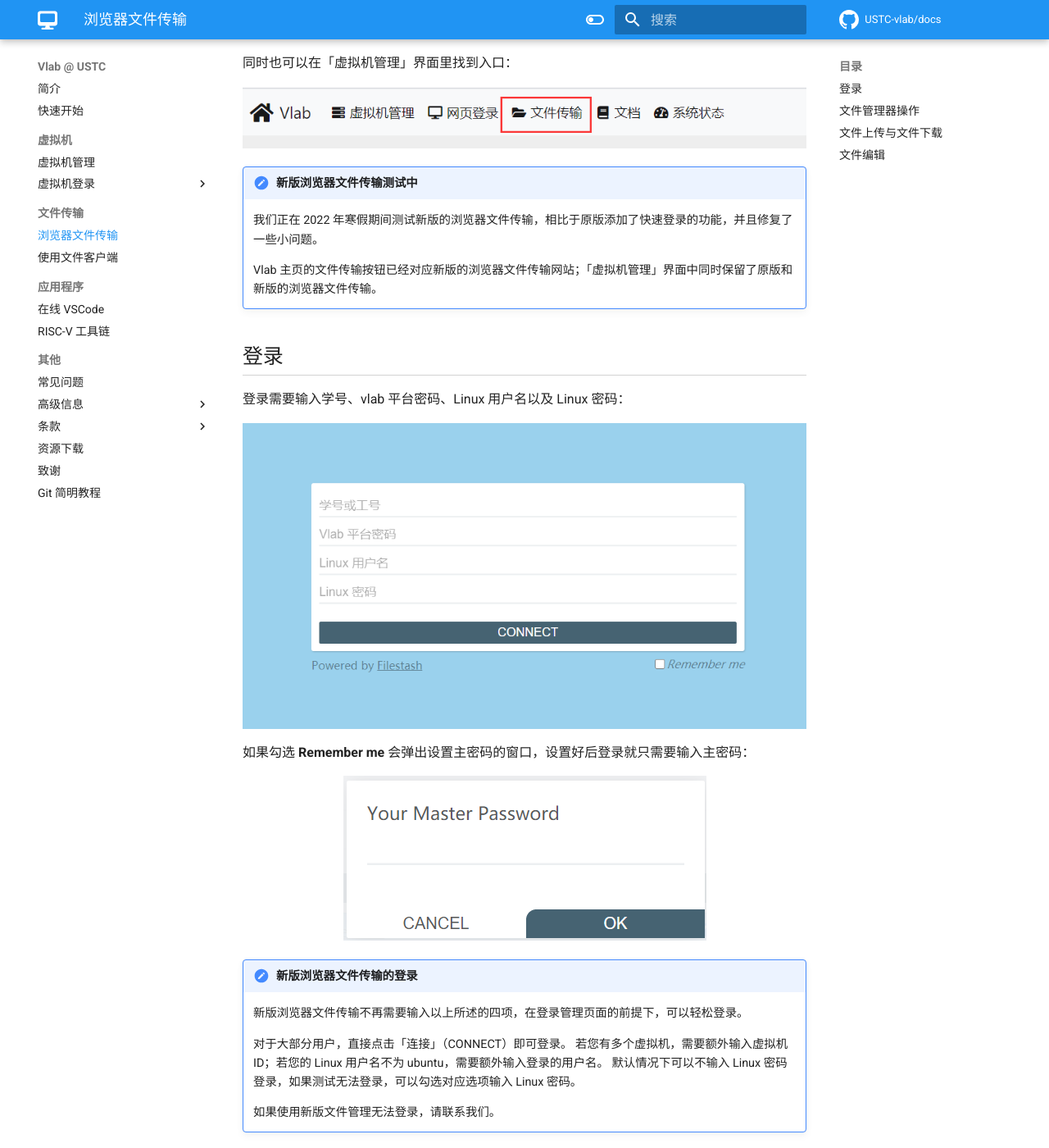
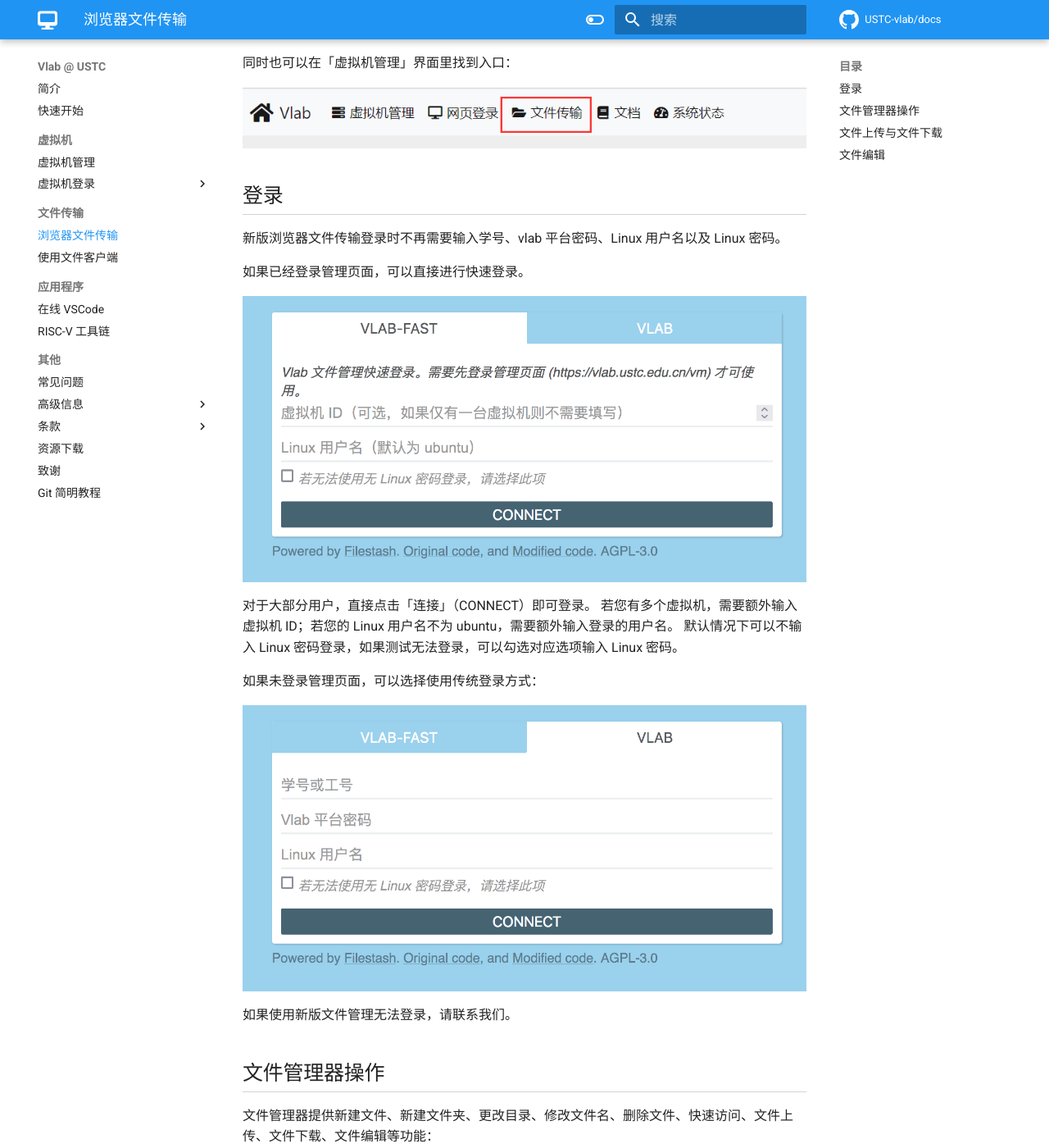
Before and after one commit to USTC-vlab/docs, an MkDocs documentation site: the page built from docs/file/filestash.md, in a window 1280 px wide and 1400 px high, scrolled down 537 px. Shown: the whole window at 82% size. Built offline with MkDocs 1.6.1 and Material for MkDocs 9.7.7, drawn with Linux system fonts in a browser that asks for light colours; comment, search, counter and statistics services are not loaded; some of the changed text lies outside the part shown.

Commit message:
Update filestash help

```diff
--- a/docs/file/filestash.md
+++ b/docs/file/filestash.md
@@ -8,31 +8,23 @@ Vlab 支持虚拟机与本机之间的文件传输，在 [vlab 主页](https://v
 
 ![Filestash entry 2](../images/filestash-entry2.png)
 
-!!! note "新版浏览器文件传输测试中"
-
-    我们正在 2022 年寒假期间测试新版的浏览器文件传输，相比于原版添加了快速登录的功能，并且修复了一些小问题。
-
-    Vlab 主页的文件传输按钮已经对应新版的浏览器文件传输网站；「虚拟机管理」界面中同时保留了原版和新版的浏览器文件传输。
-
 ## 登录
 
-登录需要输入学号、vlab 平台密码、Linux 用户名以及 Linux 密码：
+新版浏览器文件传输登录时不再需要输入学号、vlab 平台密码、Linux 用户名以及 Linux 密码。
 
-![Filestash login](../images/filestash-login.png)
+如果已经登录管理页面，可以直接进行快速登录。
 
-如果勾选 **Remember me** 会弹出设置主密码的窗口，设置好后登录就只需要输入主密码：
+![Filestash login (fast)](../images/filestash-login-fast.png)
 
-![Filestash login remember me](../images/filestash-login-rememberme.png)
+对于大部分用户，直接点击「连接」（CONNECT）即可登录。
+若您有多个虚拟机，需要额外输入虚拟机 ID；若您的 Linux 用户名不为 ubuntu，需要额外输入登录的用户名。
+默认情况下可以不输入 Linux 密码登录，如果测试无法登录，可以勾选对应选项输入 Linux 密码。
 
-!!! note "新版浏览器文件传输的登录"
+如果未登录管理页面，可以选择使用传统登录方式：
 
-    新版浏览器文件传输不再需要输入以上所述的四项，在登录管理页面的前提下，可以轻松登录。
+![Filestash login (traditional)](../images/filestash-login-traditional.png)
 
-    对于大部分用户，直接点击「连接」（CONNECT）即可登录。
-    若您有多个虚拟机，需要额外输入虚拟机 ID；若您的 Linux 用户名不为 ubuntu，需要额外输入登录的用户名。
-    默认情况下可以不输入 Linux 密码登录，如果测试无法登录，可以勾选对应选项输入 Linux 密码。
-
-    如果使用新版文件管理无法登录，请联系我们。
+如果使用新版文件管理无法登录，请联系我们。
 
 ## 文件管理器操作
 
@@ -56,6 +48,6 @@ Vlab 支持虚拟机与本机之间的文件传输，在 [vlab 主页](https://v
 
 ![Filestash text edit](../images/filestash-edit.png)
 
-!!! note "新版浏览器文件传输的对在线文件编辑的大小限制"
+!!! note "在线文件编辑的大小限制"
 
     若文件大小大于 16 MiB，则会直接显示下载选项。
```
Also changed, not shown: docs/images/filestash-login-fast.png (added), docs/images/filestash-login-rememberme.png (deleted), docs/images/filestash-login-traditional.png (added), docs/images/filestash-login.png (deleted).
